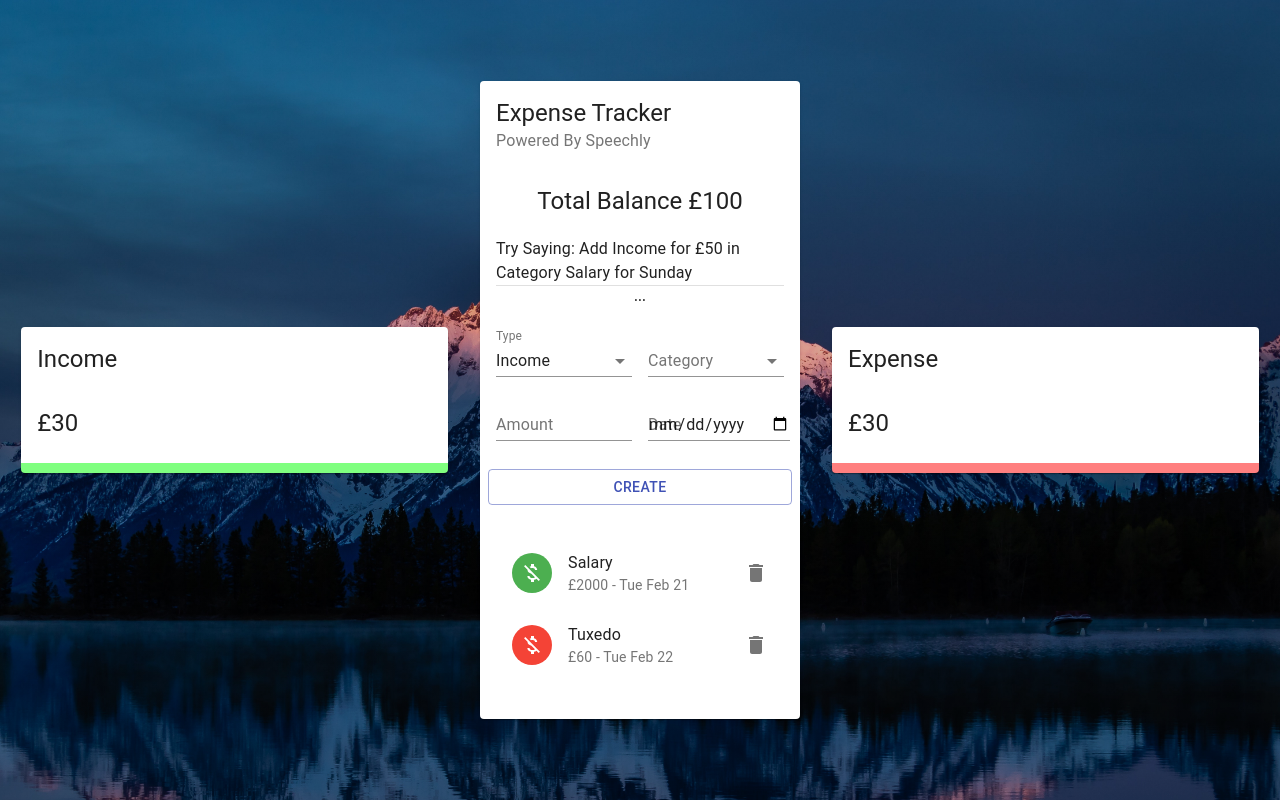
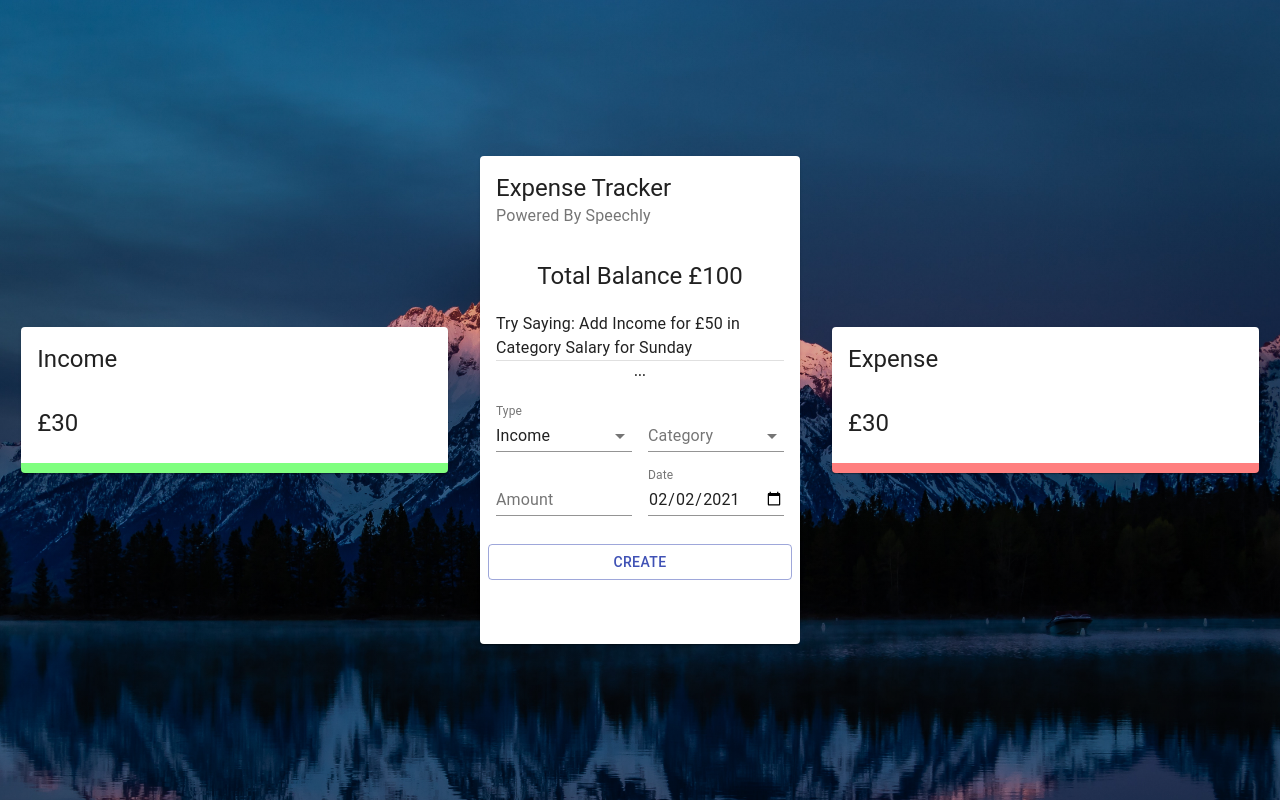
Before and after one commit to BlissfulCoda/Expense--Tracker, a React (Create React App) app: page / in a window 1280 px wide. Built offline with nearby package versions, Linux system fonts and the light colour scheme.

Commit message:
date formating is complete

```diff
--- a/src/Components/Main/Form/Form.jsx
+++ b/src/Components/Main/Form/Form.jsx
@@ -1,4 +1,4 @@
-import React, { useState } from 'react';
+import React, { useState, useContext } from 'react';
 import {
   TextField,
   Typography,
@@ -10,19 +10,40 @@ import {
   MenuItem
 } from '@material-ui/core';
 import useStyles from './styles';
+import {
+  incomeCategories,
+  expenseCategories
+} from '../../../constants/categories';
 
+import formatDate from '../../../utils/formatDate';
+import { ExpenseTrackerContext } from '../../../context/context';
+import { v4 as uuidv4 } from 'uuid';
 const initialState = {
   amount: '',
   category: '',
   type: 'Income',
-  date: new Date()
+  date: formatDate(new Date())
 };
 
 const Form = () => {
   const classes = useStyles();
   const [formData, setFormData] = useState(initialState);
+  const { addTransaction } = useContext(ExpenseTrackerContext);
 
-  console.log(formData)
+  const createTransaction = () => {
+    const transaction = {
+      ...formData,
+      amount: Number(formData.amount),
+      id: uuidv4()
+    };
+
+    addTransaction(transaction);
+    setFormData(initialState);
+  };
+
+  const selectedCategories =
+    formData.type === 'income' ? incomeCategories : expenseCategories;
+
   return (
     <Grid container spacing={2}>
       <Grid item xs={12}>
@@ -35,7 +56,7 @@ const Form = () => {
           <InputLabel>Type</InputLabel>
           <Select
             value={formData.type}
-            onChange={(e) => setFormData({ ...formData, type: e.target.value })}
+            onChange={e => setFormData({ ...formData, type: e.target.value })}
           >
             <MenuItem value="Income">Income</MenuItem>
             <MenuItem value="Expense">Expense</MenuItem>
@@ -51,22 +72,40 @@ const Form = () => {
               setFormData({ ...formData, category: e.target.value })
             }
           >
-            <MenuItem value="business">Business</MenuItem>
-            <MenuItem value="salary"> Salary </MenuItem>
+            {selectedCategories.map(c => (
+              <MenuItem key={c.type} value={c.type}>
+                {c.type}{' '}
+              </MenuItem>
+            ))}
           </Select>
         </FormControl>
       </Grid>
       <Grid item xs={6}>
-        <TextField type="number" label="Amount" fullWidth value={formData.amount} onChange={(e) => setFormData({ ...formData, amount: e.target.value })}/>
+        <TextField
+          type="number"
+          label="Amount"
+          fullWidth
+          value={formData.amount}
+          onChange={e => setFormData({ ...formData, amount: e.target.value })}
+        />
       </Grid>
       <Grid item xs={6}>
-        <TextField type="date" label="Date" fullWidthvalue={formData.amount} onChange={(e) => setFormData({ ...formData, date: e.target.value })} />
+        <TextField
+          type="date"
+          label="Date"
+          fullWidth
+          value={formData.date}
+          onChange={e =>
+            setFormData({ ...formData, date: formatDate(e.target.value) })
+          }
+        />
       </Grid>
       <Button
         className={classes.button}
         variant="outlined"
         color="primary"
         fullWidth
+        onClick={createTransaction}
       >
         Create
       </Button>
--- a/src/Components/Main/List/List.jsx
+++ b/src/Components/Main/List/List.jsx
@@ -17,31 +17,7 @@ import useStyles from './style';
 
 const List = () => {
   const classes = useStyles();
-  const { deleteTransaction } = useContext(ExpenseTrackerContext);
-
-  const transactions = [
-    {
-      id: 1,
-      type: 'Income',
-      category: 'Salary',
-      amount: 2000,
-      date: 'Tue Feb 21'
-    },
-    {
-      id: 2,
-      type: 'Expense',
-      category: 'Tuxedo',
-      amount: 60,
-      date: 'Tue Feb 22'
-    },
-    {
-      id: 3,
-      type: 'Expense',
-      category: 'Mortgage',
-      amount: 300,
-      date: 'Tue Feb 23'
-    }
-  ];
+  const { deleteTransaction, transactions } = useContext(ExpenseTrackerContext);
 
   return (
     <MUIList dense={false} className={classes.list}>
@@ -70,7 +46,11 @@ const List = () => {
               secondary={`£${transaction.amount} - ${transaction.date}`}
             />
             <ListItemSecondaryAction>
-              <IconButton edge="end" arial-label="delete" onClick="">
+              <IconButton
+                edge="end"
+                arial-label="delete"
+                onClick={() => deleteTransaction(transaction.id)}
+              >
                 <Delete />
               </IconButton>
             </ListItemSecondaryAction>
--- /dev/null
+++ b/src/constants/categories.js
@@ -0,0 +1,33 @@
+const incomeColors = ['#123123', '#154731', '#165f40', '#16784f', '#14915f', '#10ac6e', '#0bc77e', '#04e38d', '#00ff9d'];
+const expenseColors = ['#b50d12', '#bf2f1f', '#c9452c', '#d3583a', '#dc6a48', '#e57c58', '#ee8d68', '#f79d79', '#ffae8a', '#cc474b', '#f55b5f'];
+
+export const incomeCategories = [
+  { type: 'Business', amount: 0, color: incomeColors[0] },
+  { type: 'Investments', amount: 0, color: incomeColors[1] },
+  { type: 'Extra income', amount: 0, color: incomeColors[2] },
+  { type: 'Deposits', amount: 0, color: incomeColors[3] },
+  { type: 'Lottery', amount: 0, color: incomeColors[4] },
+  { type: 'Gifts', amount: 0, color: incomeColors[5] },
+  { type: 'Salary', amount: 0, color: incomeColors[6] },
+  { type: 'Savings', amount: 0, color: incomeColors[7] },
+  { type: 'Rental income', amount: 0, color: incomeColors[8] },
+];
+
+export const expenseCategories = [
+  { type: 'Bills', amount: 0, color: expenseColors[0] },
+  { type: 'Car', amount: 0, color: expenseColors[1] },
+  { type: 'Clothes', amount: 0, color: expenseColors[2] },
+  { type: 'Travel', amount: 0, color: expenseColors[3] },
+  { type: 'Food', amount: 0, color: expenseColors[4] },
+  { type: 'Shopping', amount: 0, color: expenseColors[5] },
+  { type: 'House', amount: 0, color: expenseColors[6] },
+  { type: 'Entertainment', amount: 0, color: expenseColors[7] },
+  { type: 'Phone', amount: 0, color: expenseColors[8] },
+  { type: 'Pets', amount: 0, color: expenseColors[9] },
+  { type: 'Other', amount: 0, color: expenseColors[10] },
+];
+
+export const resetCategories = () => {
+  incomeCategories.forEach((c) => c.amount = 0);
+  expenseCategories.forEach((c) => c.amount = 0);
+};
--- a/src/context/context.js
+++ b/src/context/context.js
@@ -17,7 +17,8 @@ export const Provider = ({ children }) => {
     <ExpenseTrackerContext.Provider
       value={{
         deleteTransaction,
-        addTransaction
+        addTransaction,
+        transactions
       }}
     >
       {children}
--- /dev/null
+++ b/src/utils/formatDate.js
@@ -0,0 +1,18 @@
+const formatDate = date => {
+  const d = new Date(date);
+  let month = `${d.getMonth() + 1}`;
+  let day = `${d.getDate()}`;
+  const year = d.getFullYear();
+
+  if (month.length < 2) {
+    month = `0${month}`;
+  }
+
+  if (day.length < 2) {
+    day = `0${day}`;
+  }
+
+  return [year, month, day].join('-');
+};
+
+export default formatDate;
```
Also changed, not shown: 1 other file (tests, documents, lock files or other folders).
